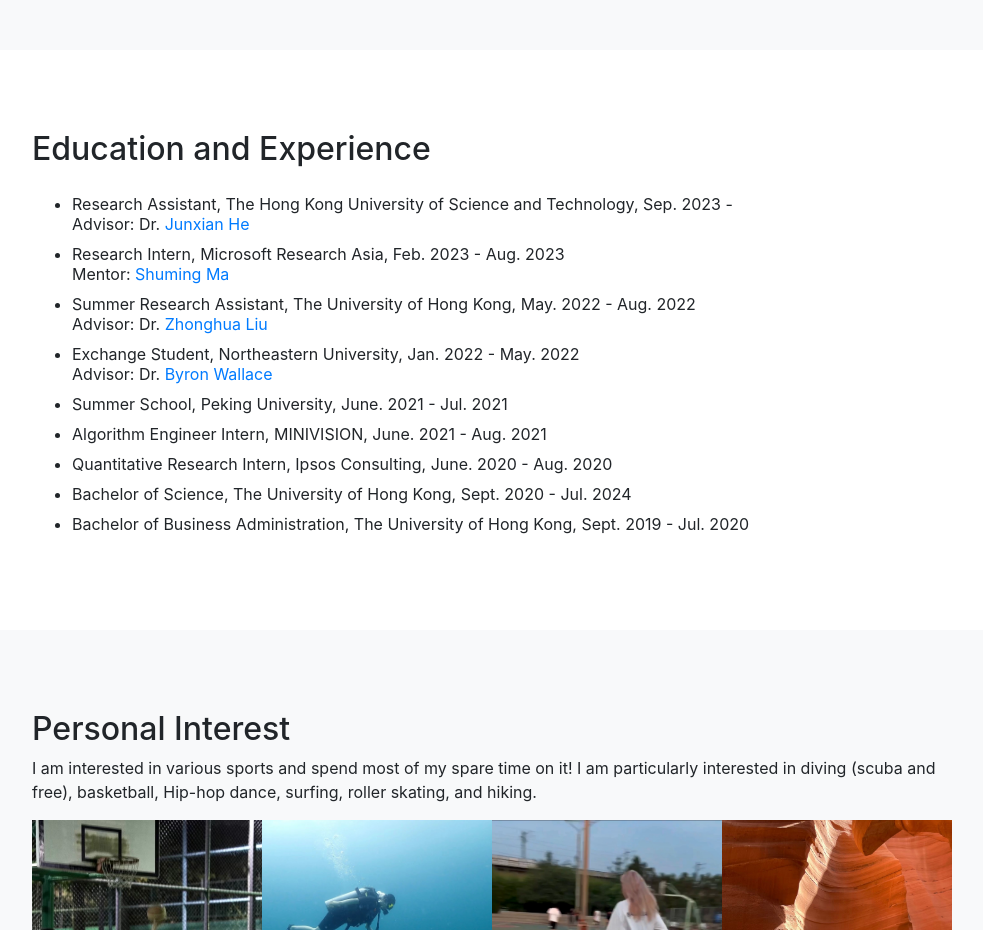
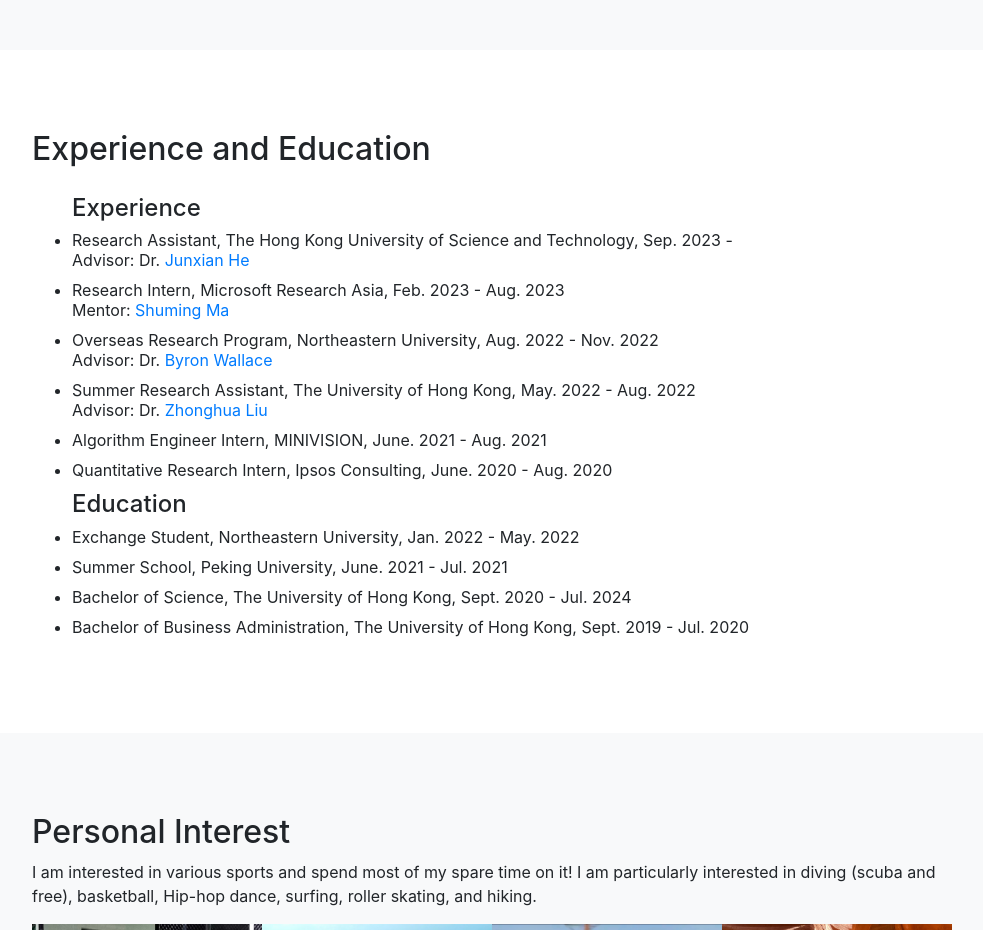
Before and after one commit to ecielyang/jinghanyang.github.io, a website with bundled scripts: page index.html in a window 1280 px wide. Shown: the part 1880-2810 px from the top of the page, without its empty margins (148-1131 px from the left). Built offline with nearby package versions, Linux system fonts and the light colour scheme.

Commit message:
Add files via upload

```diff
--- a/index.html
+++ b/index.html
@@ -170,16 +170,19 @@
       <div class="container">
         <div class="row">
           <div class="col-lg-10 mx-auto">
-            <h2>Education and Experience</h2>
+            <h2>Experience and Education</h2>
             <p style="margin-bottom: 25px"></p>
             <ul>
+                <h4>Experience</h4>
                 <li style="line-height: 20px; margin-bottom: 10px;">Research Assistant, The Hong Kong University of Science and Technology, Sep. 2023 -  <br> Advisor: Dr. <a href="https://jxhe.github.io">Junxian He</a> </li>
                 <li style="line-height: 20px; margin-bottom: 10px;">Research Intern, Microsoft Research Asia, Feb. 2023 - Aug. 2023  <br> Mentor: <a href="https://www.microsoft.com/en-us/research/people/shumma/">Shuming Ma</a> </li>
+                <li style="line-height: 20px; margin-bottom: 10px;">Overseas Research Program, Northeastern University, Aug. 2022 - Nov. 2022 <br> Advisor: Dr. <a href="https://www.byronwallace.com">Byron Wallace</a></li>
                 <li style="line-height: 20px; margin-bottom: 10px;">Summer Research Assistant, The University of Hong Kong, May. 2022 - Aug. 2022  <br> Advisor: Dr. <a href="https://sites.google.com/view/drliu/home">Zhonghua Liu</a></li>
-              <li style="line-height: 20px; margin-bottom: 10px;">Exchange Student, Northeastern University, Jan. 2022 - May. 2022 <br> Advisor: Dr. <a href="https://www.byronwallace.com">Byron Wallace</a></li>
-            <li style="line-height: 20px; margin-bottom: 10px;">Summer School, Peking University, June. 2021 - Jul. 2021</li>
                 <li style="line-height: 20px; margin-bottom: 10px;">Algorithm Engineer Intern, MINIVISION, June. 2021 - Aug. 2021</li>
                 <li style="line-height: 20px; margin-bottom: 10px;">Quantitative Research Intern, Ipsos Consulting, June. 2020 - Aug. 2020</li>
+                <h4>Education</h4>
+                <li style="line-height: 20px; margin-bottom: 10px;">Exchange Student, Northeastern University, Jan. 2022 - May. 2022</li>
+                <li style="line-height: 20px; margin-bottom: 10px;">Summer School, Peking University, June. 2021 - Jul. 2021</li>
                 <li style="line-height: 20px; margin-bottom: 10px;">Bachelor of Science, The University of Hong Kong, Sept. 2020 - Jul. 2024</li>
                 <li style="line-height: 20px; margin-bottom: 10px;">Bachelor of Business Administration, The University of Hong Kong, Sept. 2019 - Jul. 2020</li>
             </ul>
```
Lines whose indentation alone changed are shown as unchanged.
